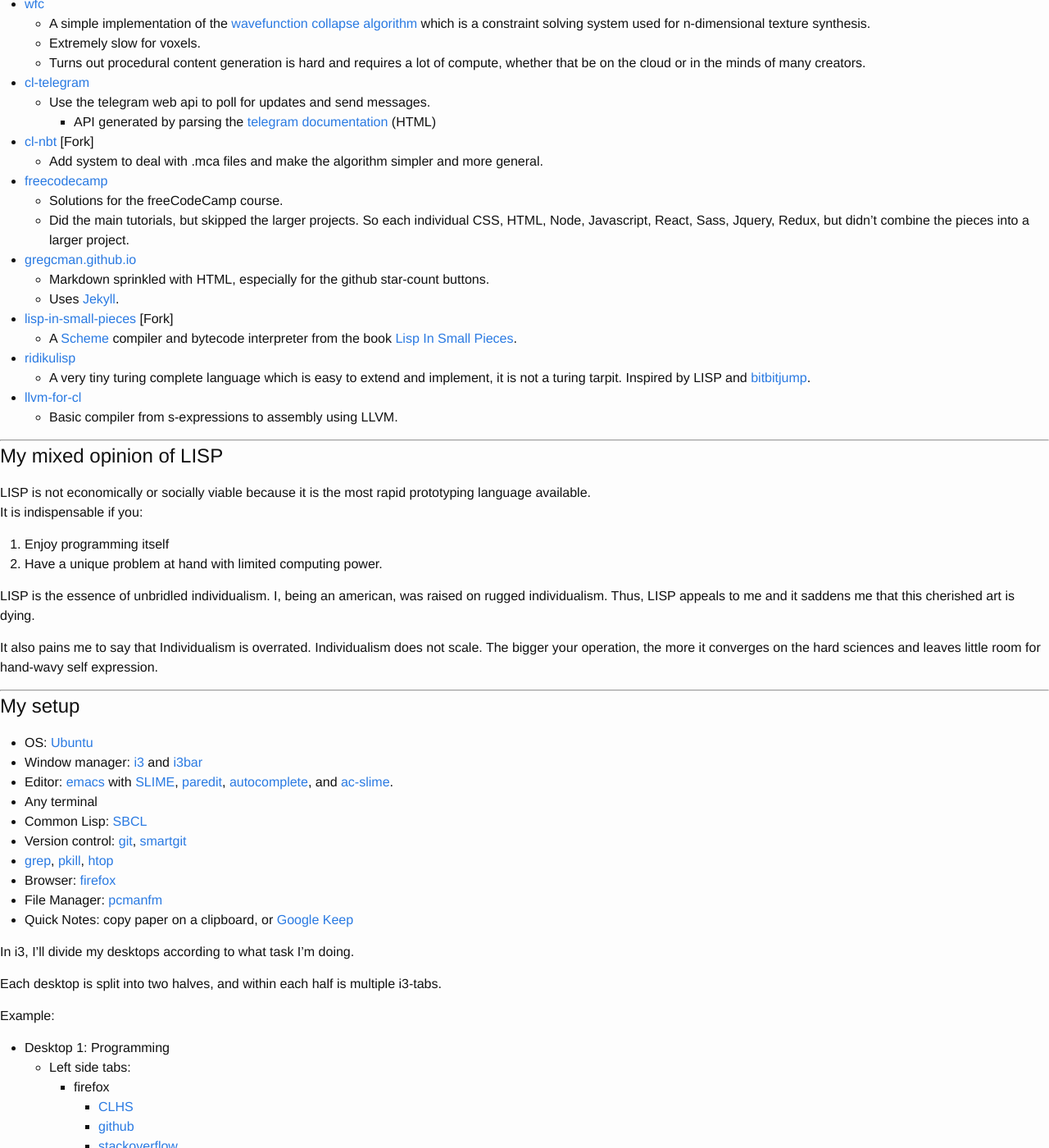
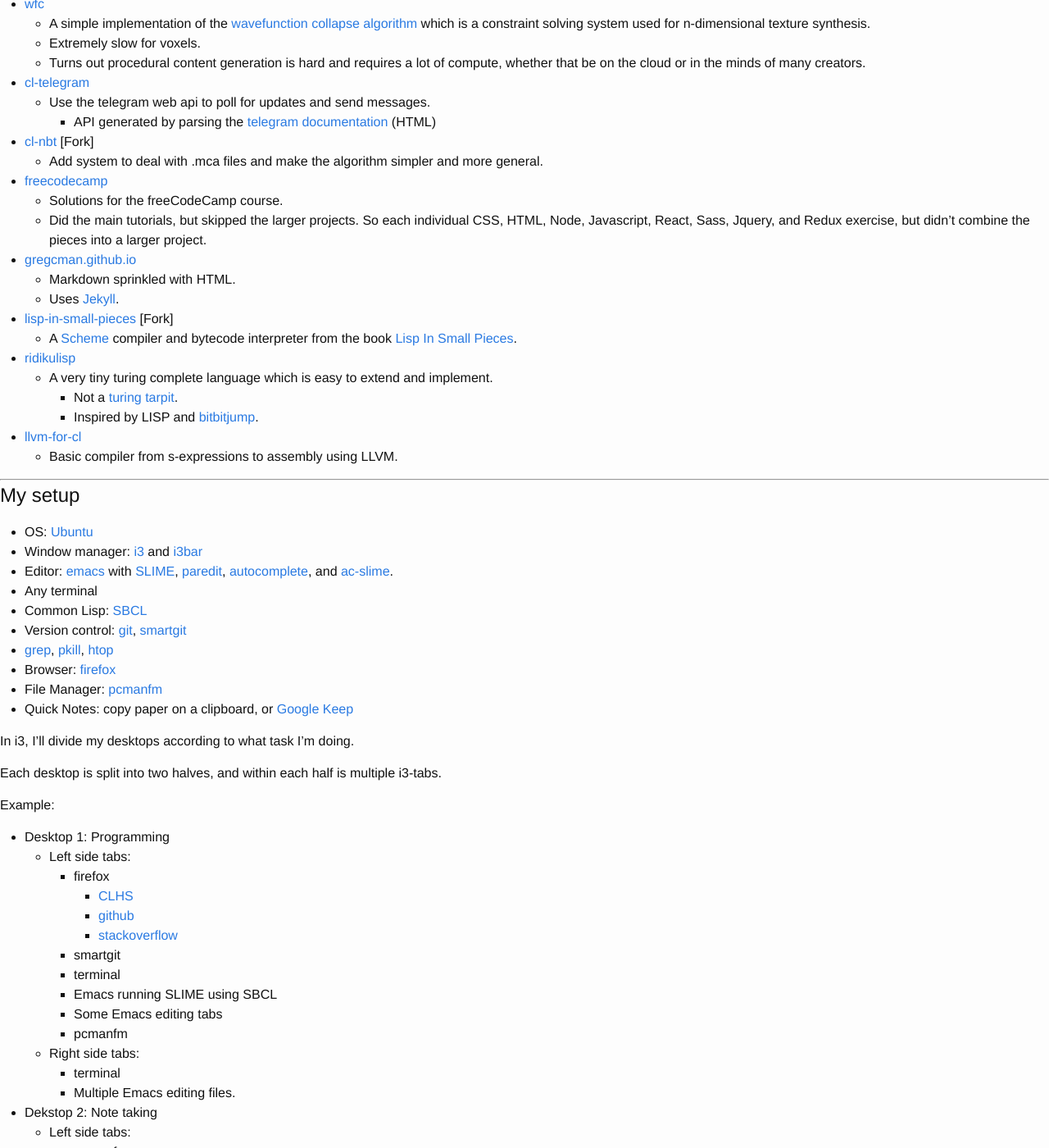
Before and after one commit to gregcman/gregcman.github.io, a Jekyll site: the page built from index.md, in a window 1280 px wide and 1400 px high, scrolled down 1592 px. Shown: the whole window at 82% size. Built offline with Jekyll 4.4.1, drawn with Linux system fonts in a browser that asks for light colours; some of the changed text lies outside the part shown.

```diff
--- a/index.md
+++ b/index.md
@@ -39,7 +39,7 @@ title: Home
     - I fed the output file into [GPT-2](https://github.com/openai/gpt-2) which created an eerie caricature likeness of me. GPT-2 Also seems to have come up with some legitimate original ideas by remixing my own words, although most of it was less coherent.
 
 - [cl-c-parse](https://github.com/gregcman/cl-c-parse)
-  - Prototype of a c parser in common lisp, that is generated from lex and yacc specifications. It is  correct, but very slow.
+  - Prototype of a C parser in Common Lisp, that is generated from lex and yacc specifications. It is  correct, but very slow.
   - <iframe src="https://ghbtns.com/github-btn.html?user=gregcman&repo=cl-c-parse&type=star&count=true" frameborder="0" scrolling="0" width="170px" height="20px"></iframe>
 - [sucle-multiprocessing](https://github.com/gregcman/sucle/tree/master/src/sucle-multiprocessing)
   - A job system.
@@ -78,29 +78,19 @@ title: Home
   - Add system to deal with .mca files and make the algorithm simpler and more general.
 - [freecodecamp](https://github.com/gregcman/freecodecamp)
   - Solutions for the freeCodeCamp course.
-  - Did the main tutorials, but skipped the larger projects. So each individual CSS, HTML, Node, Javascript, React, Sass, Jquery, Redux, but didn't combine the pieces into a larger project.
+  - Did the main tutorials, but skipped the larger projects. So each individual CSS, HTML, Node, Javascript, React, Sass, Jquery, and Redux exercise, but didn't combine the pieces into a larger project.
 - [gregcman.github.io](https://github.com/gregcman/gregcman.github.io)
-  - Markdown sprinkled with HTML, especially for the github star-count buttons.
+  - Markdown sprinkled with HTML.
   - Uses [Jekyll](https://jekyllrb.com/).
 - [lisp-in-small-pieces](https://github.com/gregcman/lisp-in-small-pieces) [Fork]
   - A [Scheme](https://en.wikipedia.org/wiki/Scheme_(programming_language)) compiler and bytecode interpreter from the book [Lisp In Small Pieces](https://wiki.c2.com/?LispInSmallPieces).
 - [ridikulisp](https://github.com/gregcman/ridikulisp)
-  - A very tiny turing complete language which is easy to extend and implement, it is not a turing tarpit. Inspired by LISP and [bitbitjump](https://esolangs.org/wiki/BitBitJump).
+  - A very tiny turing complete language which is easy to extend and implement.
+    - Not a [turing tarpit](https://en.wikipedia.org/wiki/Turing_tarpit).
+    - Inspired by LISP and [bitbitjump](https://esolangs.org/wiki/BitBitJump).
 - [llvm-for-cl](https://github.com/gregcman/llvm-for-cl)
   - Basic compiler from s-expressions to assembly using LLVM.
 
-***
-## My mixed opinion of LISP
-
-LISP is not economically or socially viable because it is the most rapid prototyping language available.<br>
-It is indispensable if you:
-1. Enjoy programming itself
-2. Have a unique problem at hand with limited computing power.
-
-LISP is the essence of unbridled individualism.
-I, being an american, was raised on rugged individualism. Thus, LISP appeals to me and it saddens me that this cherished art is dying.
-
-It also pains me to say that Individualism is overrated. Individualism does not scale. The bigger your operation, the more it converges on the hard sciences and leaves little room for hand-wavy self expression.
 
 ***
 ## My setup
@@ -162,3 +164,16 @@ Example:
 - [Stackoverflow](https://stackoverflow.com/users/11832878/greg-c-man)
 - [Reddit](https://www.reddit.com/user/gregcman)
 - [Linkedin](https://www.linkedin.com/in/gregorio-manabat/)
+
+***
+## My mixed opinion of LISP
+
+LISP is not economically or socially viable because it is the most rapid prototyping language available.<br>
+It is indispensable if you:
+1. Enjoy programming itself
+2. Have a unique problem at hand with limited computing power.
+
+LISP is the essence of unbridled individualism.
+I, being an american, was raised on rugged individualism. Thus, LISP appeals to me and it saddens me that this cherished art is dying.
+
+It also pains me to say that Individualism is overrated. Individualism does not scale. The bigger your operation, the more it converges on the hard sciences and leaves little room for hand-wavy self expression.
```
Also changed, not shown: other parts of index.md (+12 -0 lines), 3 other files.
